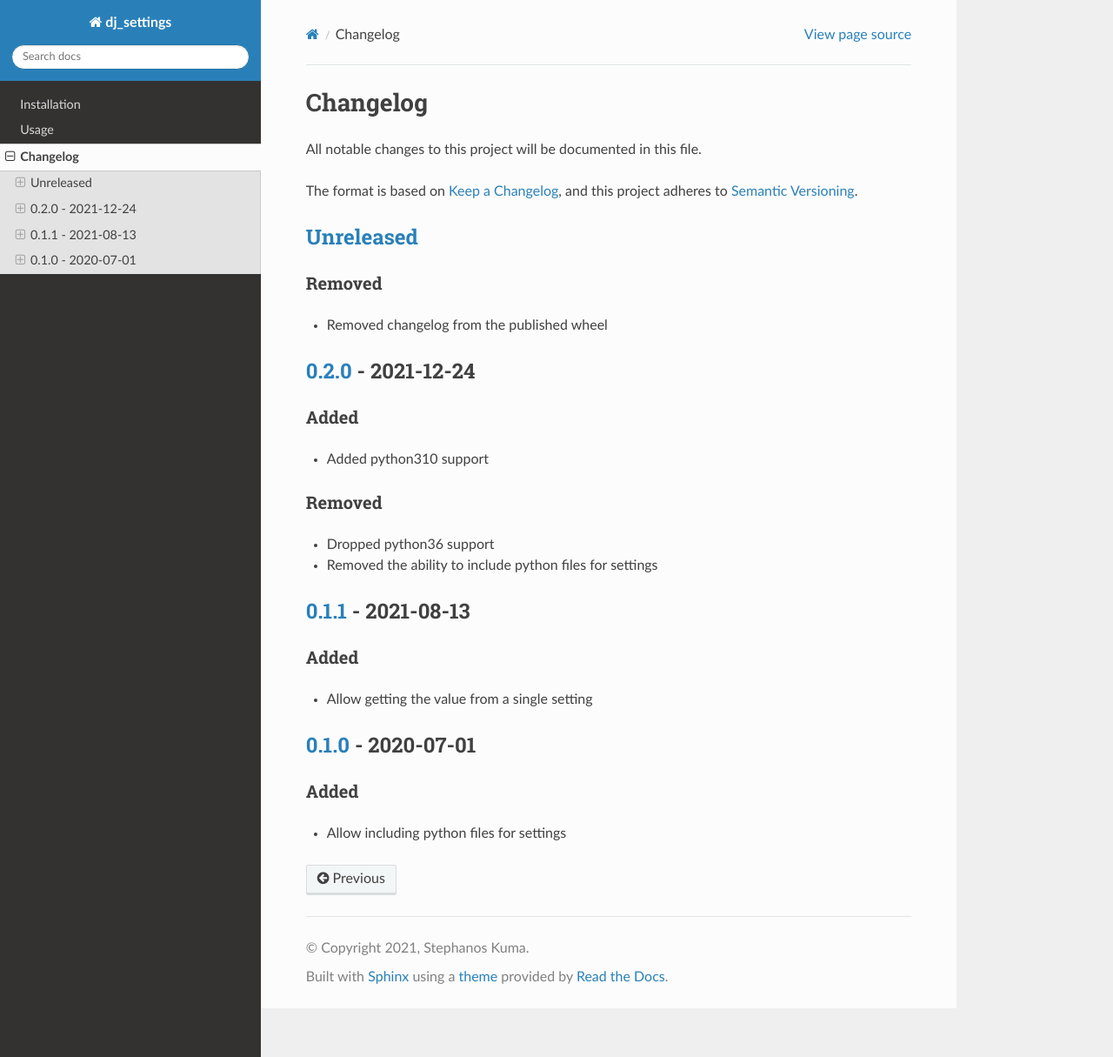
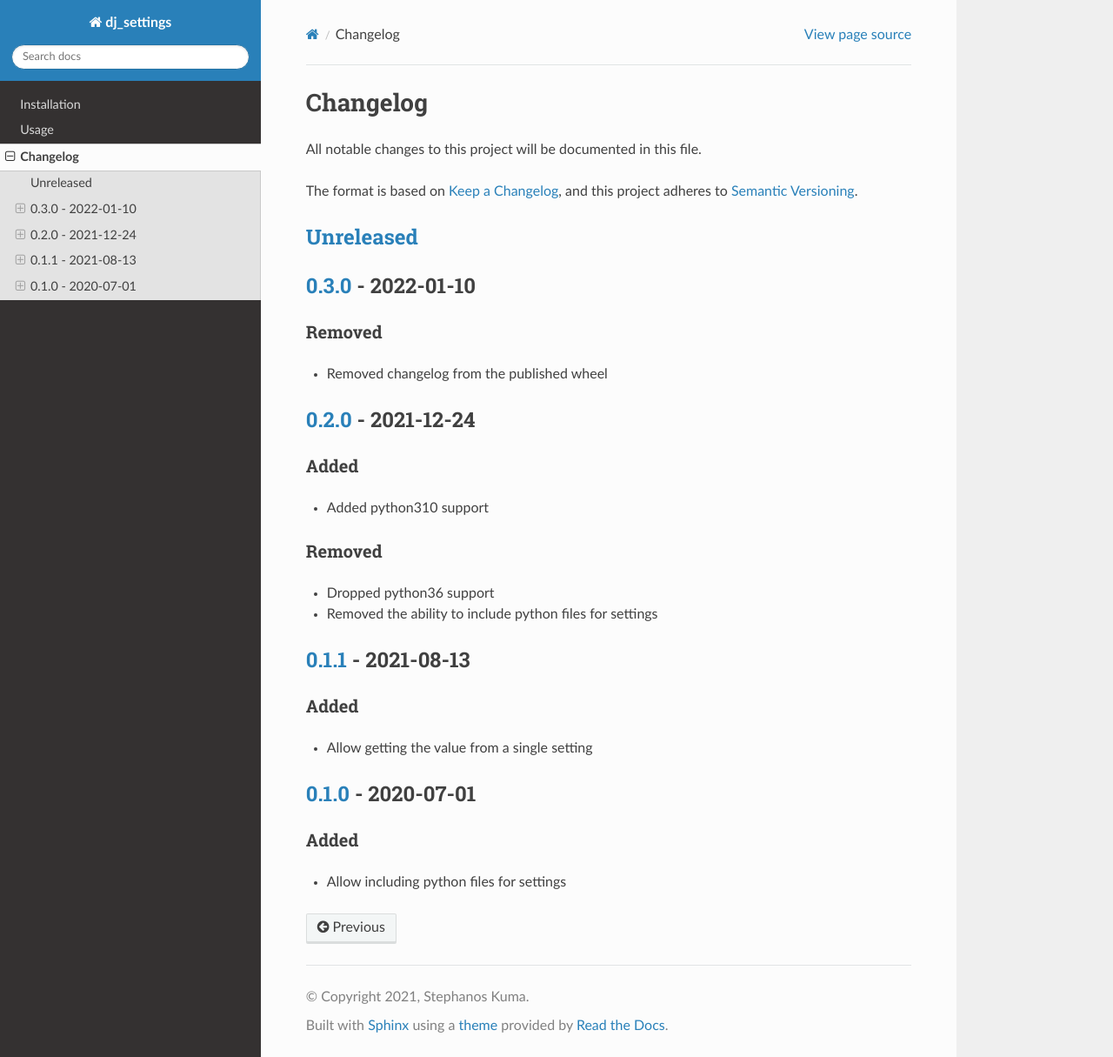
Before and after one commit to spapanik/dj_settings, a Sphinx documentation site: the page built from docs/source/changelog.rst, in a window 1280 px wide and 1215 px high. Shown: the whole window at 87% size. Built offline with Sphinx 7.4.7 and the Read the Docs theme 2.0.0, drawn with Linux system fonts in a browser that asks for light colours.

Commit message:
Bump version

```diff
--- a/CHANGELOG.rst
+++ b/CHANGELOG.rst
@@ -8,6 +8,9 @@
 
 `Unreleased`_
 -------------
+
+`0.3.0`_ - 2022-01-10
+---------------------
 
 Removed
 ^^^^^^^
@@ -40,8 +43,9 @@
 * Allow including python files for settings
 
 
-.. _`unreleased`: https://github.com/spapanik/dj_settings/compare/v0.2.0...main
-.. _`0.2.0`: https://github.com/spapanik/dj_settings/compare/v0.1.0...v0.2.0
+.. _`unreleased`: https://github.com/spapanik/dj_settings/compare/v0.3.0...main
+.. _`0.3.0`: https://github.com/spapanik/dj_settings/compare/v0.2.0...v0.3.0
+.. _`0.2.0`: https://github.com/spapanik/dj_settings/compare/v0.1.1...v0.2.0
 .. _`0.1.1`: https://github.com/spapanik/dj_settings/compare/v0.1.0...v0.1.1
 .. _`0.1.0`: https://github.com/spapanik/dj_settings/releases/tag/v0.1.0
 
--- a/README.rst
+++ b/README.rst
@@ -38,7 +38,7 @@
 .. code-block:: toml
 
     [tool.poetry.dependencies]
-    dj_settings = "^0.2.0"
+    dj_settings = "^0.3.0"
 
 Usage
 ^^^^^
--- a/docs/source/installation.rst
+++ b/docs/source/installation.rst
@@ -7,7 +7,7 @@
 .. code-block:: toml
 
     [tool.poetry.dependencies]
-    dj_settings = "^0.2.0"
+    dj_settings = "^0.3.0"
 
 
 .. _poetry: https://python-poetry.org/
--- a/pyproject.toml
+++ b/pyproject.toml
@@ -26,7 +26,7 @@
 
 [tool.poetry]
 name = "dj_settings"
-version = "0.2.0"
+version = "0.3.0"
 description = "django settings manager"
 authors = [
     "Stephanos Kuma <stephanos@kuma.ai>",
```
